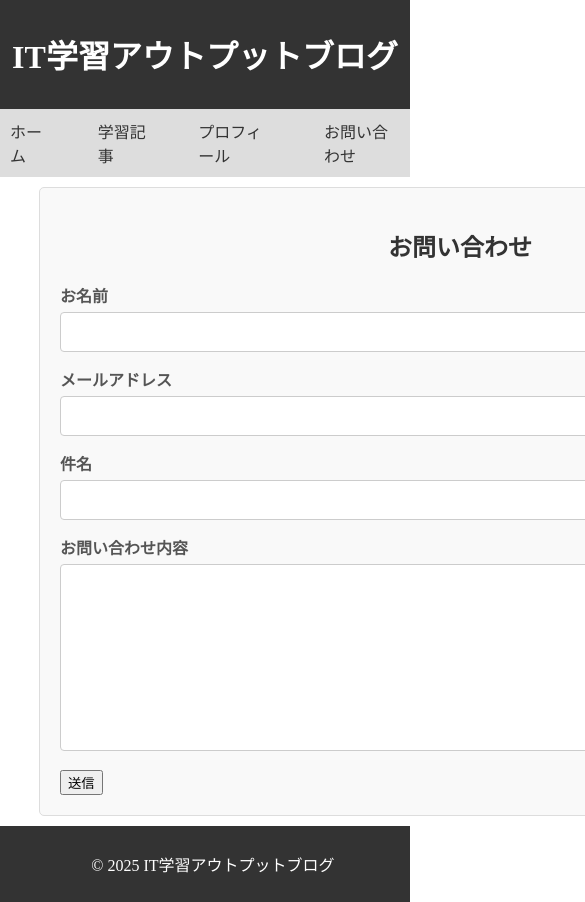
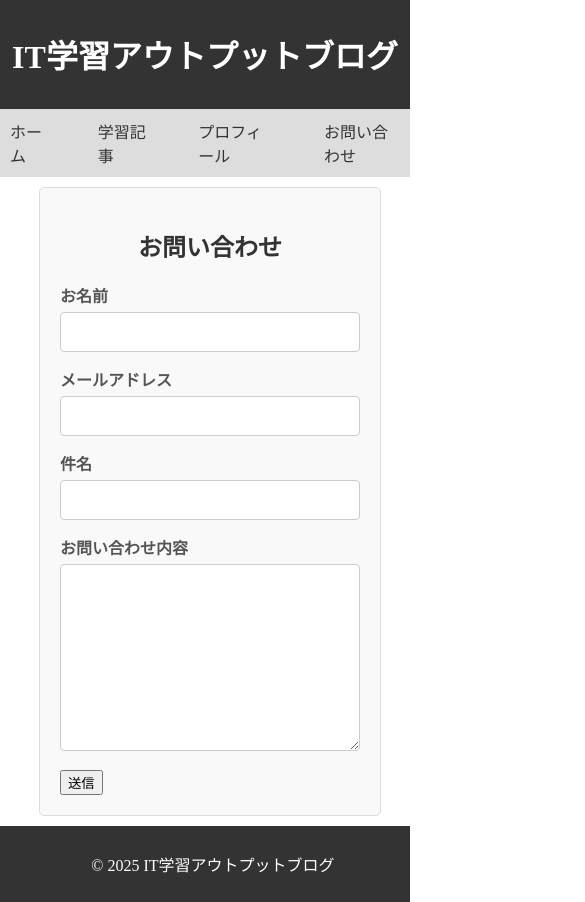
Before and after one commit to yuich-r/react_app, a React (Create React App) app: page /form in a window 390 px wide. Shown: the top 902 px of the page, 585 px wide, since content can reach past the window. Built offline with nearby package versions, Linux system fonts and the light colour scheme.

Commit message:
レスポンシブ対応8

```diff
--- a/src/pages/css/ContactForm.css
+++ b/src/pages/css/ContactForm.css
@@ -64,7 +64,7 @@
 @media (max-width: 768px) {
   .contact-form {
     width: 100%;
-    min-width: none;
+    min-width: 300px;
   }
 
 }
```
